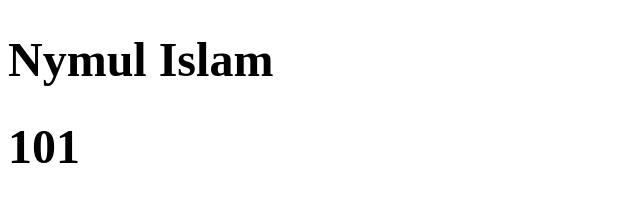
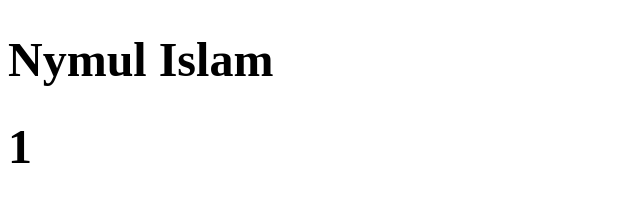
Before and after one commit to nymul-islam-moon/react-anisul-islam, a React (Create React App) app: page / in a window 1280 px wide. Shown: the top 224 px of the page, without its empty margins (0-640 px from the left). Built offline with nearby package versions, Linux system fonts and the light colour scheme.

Commit message:
Class 49
defaultProps uses -> it set the default value for the user

```diff
--- a/src/Components/PropTypes/User.js
+++ b/src/Components/PropTypes/User.js
@@ -17,10 +17,23 @@ const User = ( props ) => {
     );
 };
 
+/**
+ * User Name and User Id type checks
+ * @type {{userName: Requireable<string>, userId: Requireable<number>}}
+ */
 User.propTypes = {
     // key-value
     userName: PropTypes.string,
     userId: PropTypes.number,
 }
 
+/**
+ * Set Default values
+ * @type {{userName: string, userId: number}}
+ */
+User.defaultProps = {
+    userName: "Default name",
+    userId: 1,
+}
+
 export default User;
--- a/src/Components/PropTypes/Users.js
+++ b/src/Components/PropTypes/Users.js
@@ -10,7 +10,7 @@ import User from "./User";
 const Users = () => {
 
     const [userName, setUserName] = useState('Nymul Islam');
-    const [userId, setUserId] = useState('101');
+    const [userId, setUserId] = useState();
 
     return (
         <>
```
